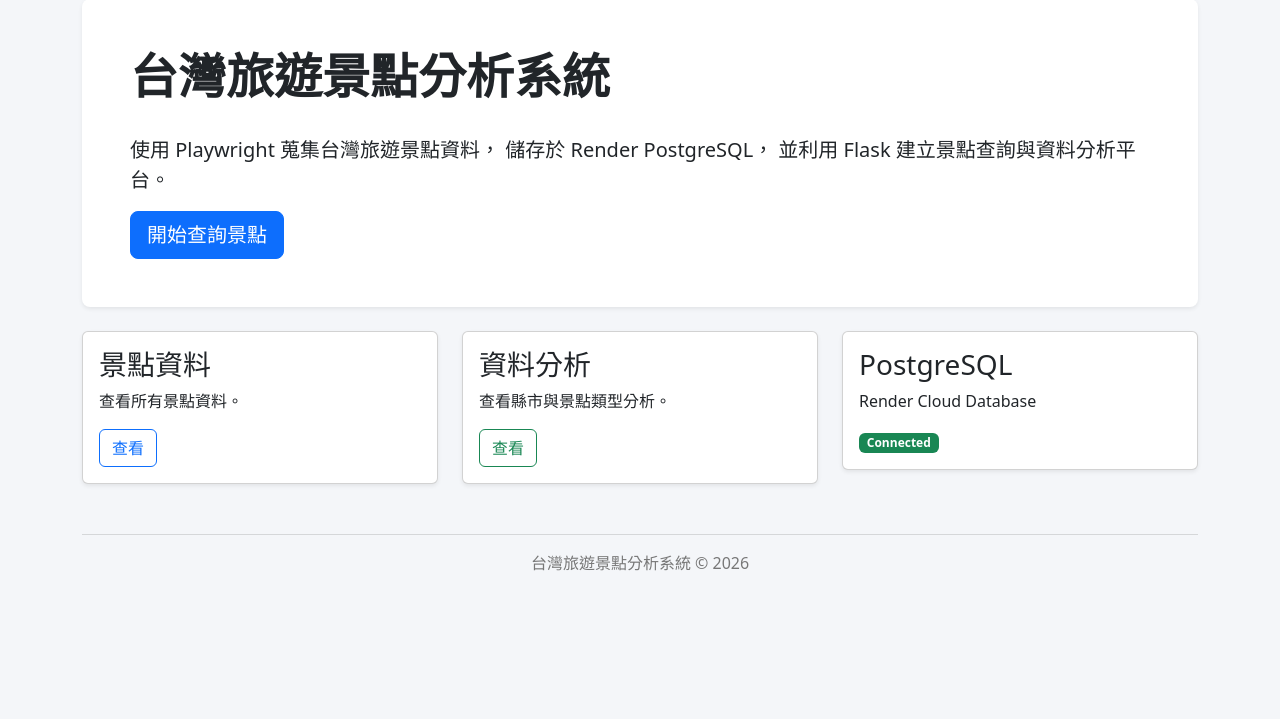
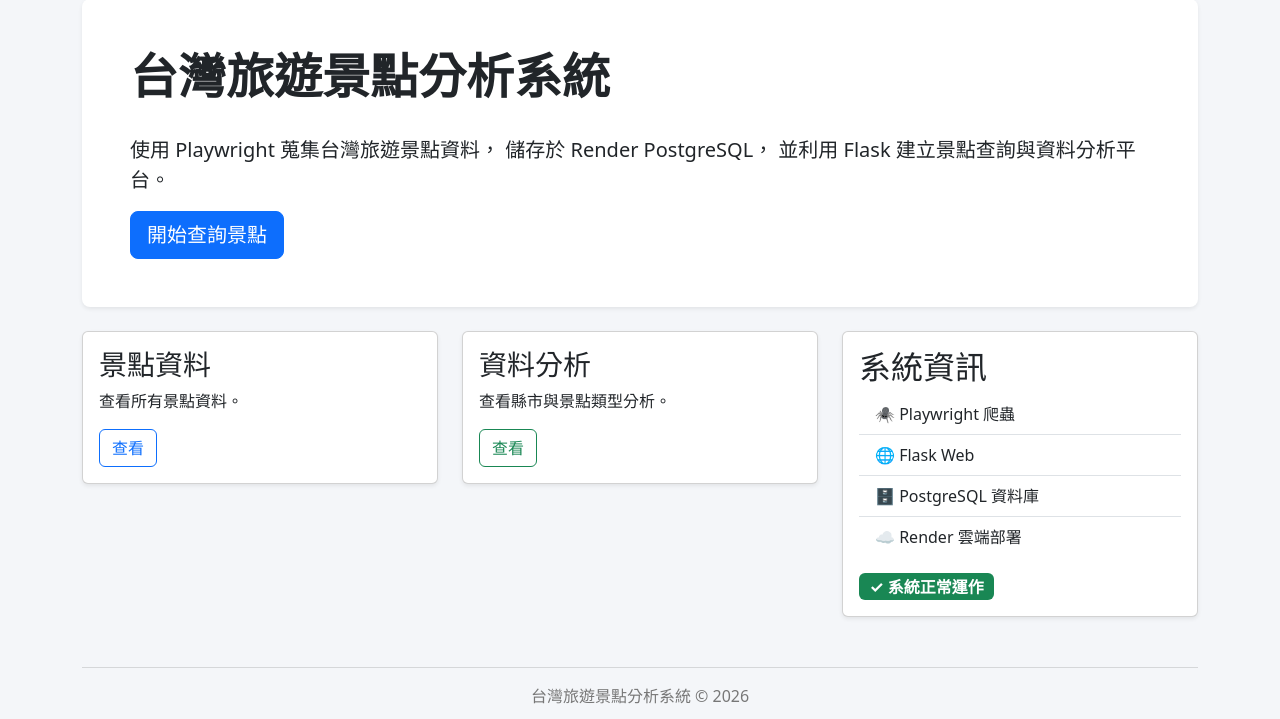
Before and after one commit to kkkwx730/104-job-analysis, a Flask app: page / in a window 1280 px wide. Shown: the part 81-800 px from the top of the page. Run offline with Flask 3, Linux system fonts and the light colour scheme; some libraries are stand-ins or nearby versions.

Commit message:
update homepage system info

```diff
--- a/templates/index.html
+++ b/templates/index.html
@@ -86,27 +86,41 @@
 
     <div class="col-md-4">
 
-        <div class="card shadow-sm">
+    <div class="card shadow-sm h-100">
 
-            <div class="card-body">
+        <div class="card-body">
 
-                <h3>
-                    PostgreSQL
-                </h3>
+            <h2>系統資訊</h2>
 
-                <p>
-                    Render Cloud Database
-                </p>
+            <ul class="list-group list-group-flush mb-3">
 
-                <span class="badge bg-success">
-                    Connected
-                </span>
+                <li class="list-group-item">
+                    🕷️ Playwright 爬蟲
+                </li>
 
-            </div>
+                <li class="list-group-item">
+                    🌐 Flask Web
+                </li>
+
+                <li class="list-group-item">
+                    🗄️ PostgreSQL 資料庫
+                </li>
+
+                <li class="list-group-item">
+                    ☁️ Render 雲端部署
+                </li>
+
+            </ul>
+
+            <span class="badge bg-success fs-6">
+                ✓ 系統正常運作
+            </span>
 
         </div>
 
     </div>
+
+</div>
 
 </div>
 
```
